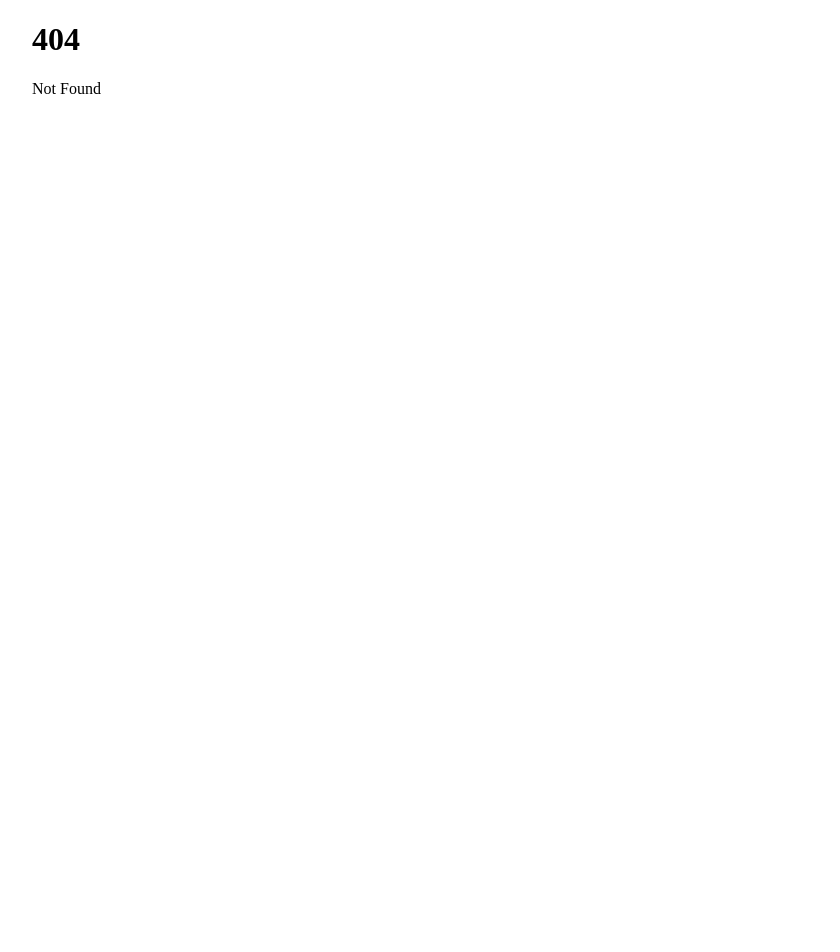
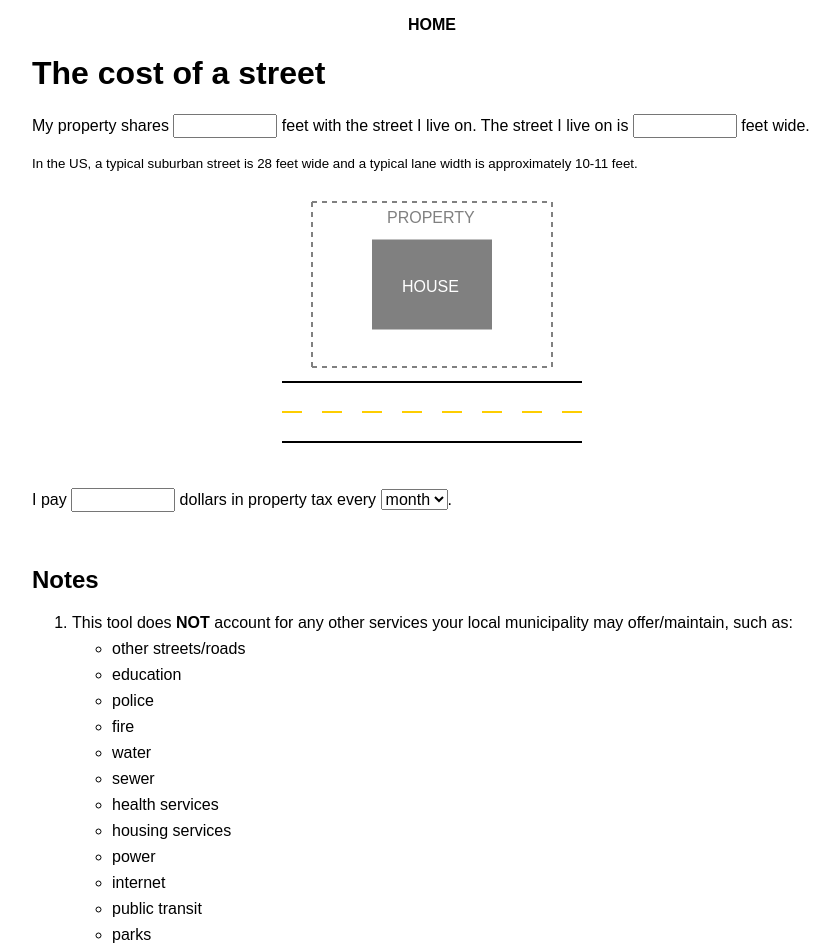
Before and after one commit to aarosmit/aarosmit.github.io, a SvelteKit app: page /street in a window 1280 px wide. Before the commit this address had no page. Shown: the top 952 px of the page, without its empty margins (208-1048 px from the left). Before the commit the page ends 800 px from the top, so only its background shows below. Built offline with nearby package versions, Linux system fonts and the light colour scheme.

Commit message:
new stuff

```diff
--- a/src/app.html
+++ b/src/app.html
@@ -18,10 +18,26 @@ html {
 }
 
 body {
-  flex-wrap: wrap;
-  max-width: 50rem;
-  margin: 0rem auto;
-  /* overflow: hidden; */
+	font-family:sans-serif;
+	flex-wrap: wrap;
+	max-width: 50rem;
+	margin: 0rem auto;
+	/* overflow: hidden; */
+}
+
+a {
+	font-weight: bold;
+	color: #4e6ce4;
+	text-decoration: none;
+}
+
+li {
+	margin-bottom: 0.5em;
+	margin-top: 0.5em;
+}
+
+select, option {
+	font-family: sans-serif;
 }
 
 
--- a/src/routes/+layout.svelte
+++ b/src/routes/+layout.svelte
@@ -9,4 +9,8 @@
 	<link rel="icon" href={favicon} />
 </svelte:head>
 
+<p style="text-align:center;"><a style="color:#000000;" href="{base}/">HOME</a></p>
+
 {@render children()}
+
+<p style="text-align:center;"><a style="color:#000000;" href="{base}/">HOME</a></p>
--- /dev/null
+++ b/src/routes/street/+page.svelte
@@ -0,0 +1,179 @@
+<svelte:head>
+    <title>{title}</title>
+    <meta charset="UTF-8">
+    <meta name="description" content={title}>
+    <meta name="keywords" content="street, costs, infrastructure, property taxes">
+</svelte:head>
+
+<script>
+
+const title = "The cost of a street"
+
+// import ImageButton from "$lib/components/ImageButton.svelte";
+
+let periods = ['month', 'year'];
+let lotROW;
+let streetWidth;
+let startDate = new Date('2023-09-22');
+let currentDate = new Date();
+let diffDate = (currentDate - startDate) / 1000 / 60 / 60 / 24;
+console.log(diffDate)
+let costsPerLaneMile = Math.round(200000 * ((1 + 0.02)**(diffDate / 365)));
+let cost;
+$: cost20 = Math.round(cost * 1.02**20);
+let area;
+let propValue;
+let state;
+let tax;
+let taxMonthly;
+$: tax20 = Math.round((taxMonthly * 12) * (((1.02**20) - 1) / 0.02));
+$: difference = cost20 - tax20;
+let period;
+let streetOrStroad = 'street';
+let problem = false;
+let serious = false;
+
+$: if (streetWidth > 30) {
+  streetOrStroad = 'stroad';
+} else {
+  streetOrStroad = 'street';
+}
+
+$: cost = Math.round((costsPerLaneMile / 5280 / 10) * lotROW * (streetWidth / 2))
+
+$: if (period === 'month') {
+  taxMonthly = tax;
+} else if (period === 'year') {
+  taxMonthly = tax / 12;
+}
+
+function handleClick () {
+  problem = true;
+}
+
+function handleClick2 () {
+  serious = true;
+}
+
+</script>
+
+<h1>The cost of a {streetOrStroad}</h1>
+
+<p>My property shares <input type="number" bind:value={lotROW}> feet with the {streetOrStroad} I live on.
+
+The {streetOrStroad} I live on is <input type="number" bind:value={streetWidth}> feet wide.</p>
+
+<small>In the US, a typical suburban street is 28 feet wide and a typical lane width is approximately 10-11 feet.</small>
+
+<div id="svg">
+  <svg width="100%" height="100%">
+    <rect x="30%" y="22.5%" width="40%" height="30%" fill="gray"></rect>
+    <text x="40%" y="40%" fill="#FFFFFF">HOUSE</text>
+    <text x="35%" y="17%" fill="gray">PROPERTY</text>
+    <line x1="10%" y1="65%" x2="90%" y2="65%" style="stroke:gray;stroke-width:2" stroke-dasharray="5,5"/>
+    <line x1="10%" y1="10%" x2="90%" y2="10%" style="stroke:gray;stroke-width:2" stroke-dasharray="5,5"/>
+    <line x1="10%" y1="10%" x2="10%" y2="65%" style="stroke:gray;stroke-width:2" stroke-dasharray="5,5"/>
+    <line x1="90%" y1="10%" x2="90%" y2="65%" style="stroke:gray;stroke-width:2" stroke-dasharray="5,5"/>
+    <line x1="0%" y1="70%" x2="100%" y2="70%" style="stroke:rgb(0,0,0);stroke-width:2" />
+    <line x1="0%" y1="80%" x2="100%" y2="80%" style="stroke:#fdcd01;stroke-width:2" stroke-dasharray="20,20" />
+    <line x1="0%" y1="90%" x2="100%" y2="90%" style="stroke:rgb(0,0,0);stroke-width:2" />
+    {#if lotROW}
+      <line x1="10%" y1="65%" x2="90%" y2="65%" style="stroke:red;stroke-width:2" />
+      <text x="45%" y="63%" fill="red">{lotROW} ft</text>
+    {/if}
+    {#if streetWidth}
+      <line x1="50%" y1="70%" x2="50%" y2="90%" style="stroke:red;stroke-width:2" />
+      <text x="52%" y="78%" fill="red">{streetWidth} ft</text>
+    {/if}
+  </svg>
+</div>
+
+<p>I pay <input type="number" bind:value={tax}> dollars in property tax every <select bind:value={period}><option>{periods[0]}</option><option>{periods[1]}</option></select>.</p>
+
+{#if cost > 0}
+<p>The cost <b>today</b> to reconstruct the portion of {streetOrStroad} in front of my property is ${cost.toLocaleString("en-US")}.</p>
+
+<p><sup>(The average lifespan of an asphalt {streetOrStroad} is 20-30 years.)</sup></p>
+{/if}
+
+{#if tax}
+<p>Over 20 years, I will pay ${tax20.toLocaleString("en-US")} in property tax.</p>
+
+<p>After 20 years, the {streetOrStroad} I live on will cost ${cost20.toLocaleString("en-US")} to resurface.</p>
+
+<b>So, {Math.round(cost20/tax20 * 100)}% of my property tax needs to be dedicated to {streetOrStroad} maintenance.</b>
+
+<!-- <p><a href="" on:click={() => handleClick()}><i>Is this a problem?</i></a></p> -->
+
+{/if}
+
+<!-- {#if problem === true}
+
+Probably.
+
+Please ensure this proportion of your property tax is being allocated for {streetOrStroad} maintenance by confirming with your local government representative.
+
+{#if cost20/tax20 > 1}
+
+<p><a href="" on:click={() => handleClick2()}><i>Are you serious?</i></a></p>
+
+{#if serious === true}
+
+<p>Unfortunately, yes.</p>
+
+<p>Additionally, since the reconstruction costs more than you contribute in property tax, please send a check for ${difference.toLocaleString("en-US")} to your local municipality when they plan to start reconstruction along your {streetOrStroad}.</p>
+
+{/if}
+{/if}
+{/if} -->
+
+<br>
+
+<h2>Notes</h2>
+
+<ol>
+  <li>This tool does <b>NOT</b> account for any other services your local municipality may offer/maintain, such as:</li>
+    <ul>
+      <li>other streets/roads</li>
+      <li>education</li>
+      <li>police</li>
+      <li>fire</li>
+      <li>water</li>
+      <li>sewer</li>
+      <li>health services</li>
+      <li>housing services</li>
+      <li>power</li>
+      <li>internet</li>
+      <li>public transit</li>
+      <li>parks</li>
+      <li>waste</li>
+    </ul>
+  <li>The current cost being used is ${costsPerLaneMile.toLocaleString()} per lane-mile. This will automatically adjust for inflation over time.</li>
+  <li>An inflation rate of 2% per year was assumed for future costs and taxes.</li>
+  <li>If you have any questions or would like to offer any suggestions, please <a href="mailto:aaron@aarosmit.com">email me</a>!</li>
+</ol>
+
+<style>
+
+/* h1 {
+    text-align: center;
+} */
+
+input {
+    width: 6em;
+    font-size: 1em;
+}
+
+select {
+    font-size: 1em;
+}
+
+#svg {
+  max-width: 300px;
+  height: 300px;
+  margin-left: auto;
+  margin-right: auto;
+  font-family: sans-serif;
+}
+
+</style>
```
Also changed, not shown: src/routes/+page.svelte (+7 -3 lines), src/routes/milkydates/+page.svelte (+9 -4 lines), src/routes/milkytimes/+page.svelte (+8 -2 lines), src/routes/retire/+page.svelte (+6 -7 lines).
